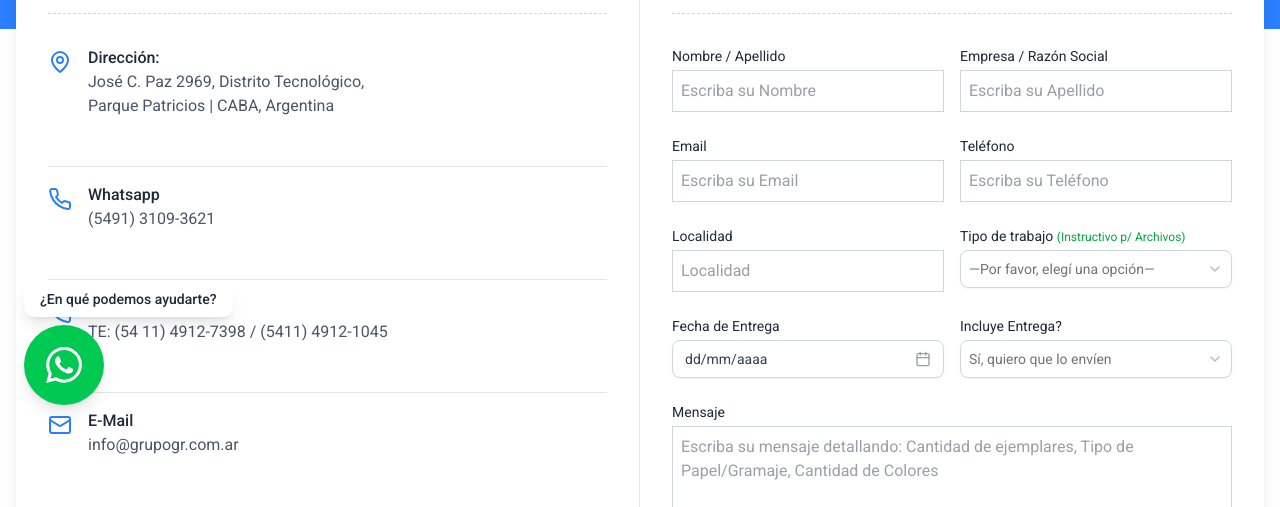
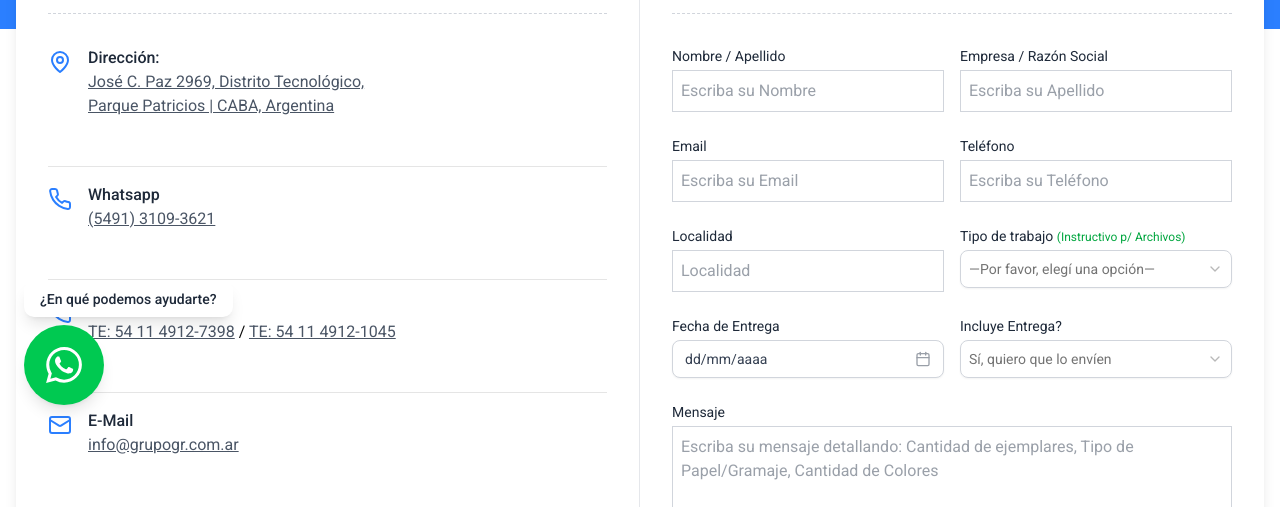
Before and after one commit to Tintaa307/grupo-gr, a Next.js app: page /budget in a window 1280 px wide. Shown: the part 371-878 px from the top of the page. Built offline with nearby package versions, Linux system fonts and the light colour scheme; no server answers.

Commit message:
Enhance BudgetPage with clickable links for address, WhatsApp, and email; add console logging for budget email validation errors

```diff
--- a/src/actions/email-action.ts
+++ b/src/actions/email-action.ts
@@ -33,6 +33,8 @@ export const sendEmailAction = async (formData: ContactForm) => {
 export const sendBudgetEmailAction = async (formData: BudgetForm) => {
   const validatedFields = BudgetSchema.safeParse(formData)
 
+  console.log(validatedFields.error)
+
   if (!validatedFields.success) {
     return { error: validatedFields.error.errors }
   }
--- a/src/app/budget/page.tsx
+++ b/src/app/budget/page.tsx
@@ -44,11 +44,14 @@ export default function BudgetPage() {
                   </div>
                   <div>
                     <h3 className="font-medium text-gray-800">Dirección:</h3>
-                    <p className="text-gray-600">
+                    <Link
+                      href="https://www.google.com/maps?ll=-34.643754,-58.403699&z=16&t=m&hl=es&gl=AR&mapclient=embed&q=José+C.+Paz+2969+C1437IQA+Cdad.+Autónoma+de+Buenos+Aires"
+                      className="text-gray-600 underline"
+                    >
                       José C. Paz 2969, Distrito Tecnológico,
                       <br />
                       Parque Patricios | CABA, Argentina
-                    </p>
+                    </Link>
                   </div>
                 </div>
 
@@ -73,7 +76,12 @@ export default function BudgetPage() {
                   </div>
                   <div>
                     <h3 className="font-medium text-gray-800">Whatsapp</h3>
-                    <p className="text-gray-600">(5491) 3109-3621</p>
+                    <Link
+                      href="https://wa.me/549131093621"
+                      className="text-gray-600 underline"
+                    >
+                      (5491) 3109-3621
+                    </Link>
                   </div>
                 </div>
 
@@ -100,9 +108,19 @@ export default function BudgetPage() {
                     <h3 className="font-medium text-gray-800">
                       Teléfono Comercial:
                     </h3>
-                    <p className="text-gray-600">
-                      TE: (54 11) 4912-7398 / (5411) 4912-1045
-                    </p>
+                    <Link
+                      href="https://wa.me/541149127398"
+                      className="text-gray-600 underline"
+                    >
+                      TE: 54 11 4912-7398
+                    </Link>
+                    {" / "}
+                    <Link
+                      href="https://wa.me/541149121045"
+                      className="text-gray-600 underline"
+                    >
+                      TE: 54 11 4912-1045
+                    </Link>
                   </div>
                 </div>
 
@@ -128,7 +146,12 @@ export default function BudgetPage() {
                   </div>
                   <div>
                     <h3 className="font-medium text-gray-800">E-Mail</h3>
-                    <p className="text-gray-600">info@grupogr.com.ar</p>
+                    <Link
+                      href="mailto:info@grupogr.com.ar"
+                      className="text-gray-600 underline"
+                    >
+                      info@grupogr.com.ar
+                    </Link>
                   </div>
                 </div>
 
--- a/src/components/budget-form/budget-form.tsx
+++ b/src/components/budget-form/budget-form.tsx
@@ -76,7 +76,6 @@ export function BudgetForm() {
 
       if (response.success) {
         toast.success(response.success)
-        // Reset form after successful submission
         setFormData({
           name: "",
           enterprise: "",
--- a/src/lib/validations/contact-schema.ts
+++ b/src/lib/validations/contact-schema.ts
@@ -48,7 +48,7 @@ export const BudgetSchema = z.object({
       message: "El tipo de trabajo debe tener menos de 50 caracteres",
     })
     .optional(),
-  delivery_date: z.date().optional(),
+  delivery_date: z.date().optional().nullable(),
   include_delivery: z.string().optional(),
   message: z
     .string()
```
